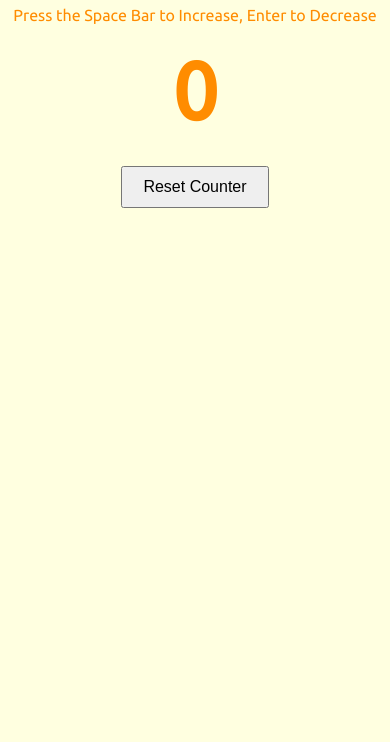
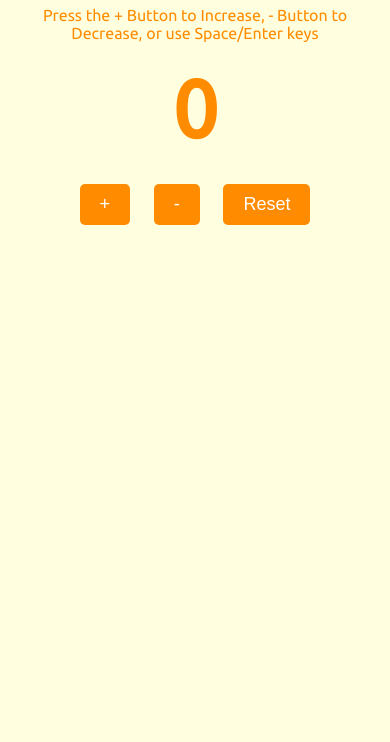
Before and after one commit to calebcreateswebsites/calebscounter, a plain HTML site: page index.html in a window 390 px wide. Shown: the part 102-844 px from the top of the page. Drawn offline with Linux system fonts and the light colour scheme.

Commit message:
Update index.html
- Added + and - buttons for mobile functionality

```diff
--- a/index.html
+++ b/index.html
@@ -3,7 +3,7 @@
 <head>
     <meta charset="UTF-8">
     <meta name="viewport" content="width=device-width, initial-scale=1.0">
-    <title>Online Counter</title>
+    <title>Mobile-Friendly Counter</title>
     <style>
         @import url('https://fonts.googleapis.com/css2?family=Ubuntu:wght@400&display=swap');
         body {
@@ -20,17 +20,26 @@
         }
         button {
             padding: 10px 20px;
-            margin-top: 10px;
-            font-size: 16px;
+            margin: 10px;
+            font-size: 18px;
             cursor: pointer;
+            background-color: #ff8c00;
+            color: white;
+            border: none;
+            border-radius: 5px;
+        }
+        button:hover {
+            background-color: #e67300; /* Slightly darker orange on hover */
         }
     </style>
 </head>
 <body>
-    <h1>Online Counter</h1>
-    <p>Press the Space Bar to Increase, Enter to Decrease</p>
+    <h1>Mobile-Friendly Counter</h1>
+    <p>Press the + Button to Increase, - Button to Decrease, or use Space/Enter keys</p>
     <div id="counterDisplay">0</div>
-    <button id="resetButton">Reset Counter</button>
+    <button id="increaseButton">+</button>
+    <button id="decreaseButton">-</button>
+    <button id="resetButton">Reset</button>
 
     <script>
         // Load the counter value from local storage or initialize it to 0
@@ -45,21 +54,35 @@
         // Display the initial value
         updateDisplay();
 
-        // Listen for keydown events
+        // Keyboard functionality for Space and Enter keys
         document.addEventListener('keydown', (event) => {
             if (event.code === 'Space') { // Space bar increases counter
-                event.preventDefault(); // Prevent page scrolling when pressing space
+                event.preventDefault();
                 counter++;
             } else if (event.code === 'Enter') { // Enter decreases counter
                 counter--;
             }
-            // Save the updated counter value to local storage
             localStorage.setItem('counter', counter);
-            // Update the display
             updateDisplay();
         });
 
-        // Add functionality for the reset button
+        // Mobile-friendly functionality (+ button)
+        const increaseButton = document.getElementById('increaseButton');
+        increaseButton.addEventListener('click', () => {
+            counter++;
+            localStorage.setItem('counter', counter);
+            updateDisplay();
+        });
+
+        // Mobile-friendly functionality (- button)
+        const decreaseButton = document.getElementById('decreaseButton');
+        decreaseButton.addEventListener('click', () => {
+            counter--;
+            localStorage.setItem('counter', counter);
+            updateDisplay();
+        });
+
+        // Reset functionality
         const resetButton = document.getElementById('resetButton');
         resetButton.addEventListener('click', () => {
             counter = 0;
```
